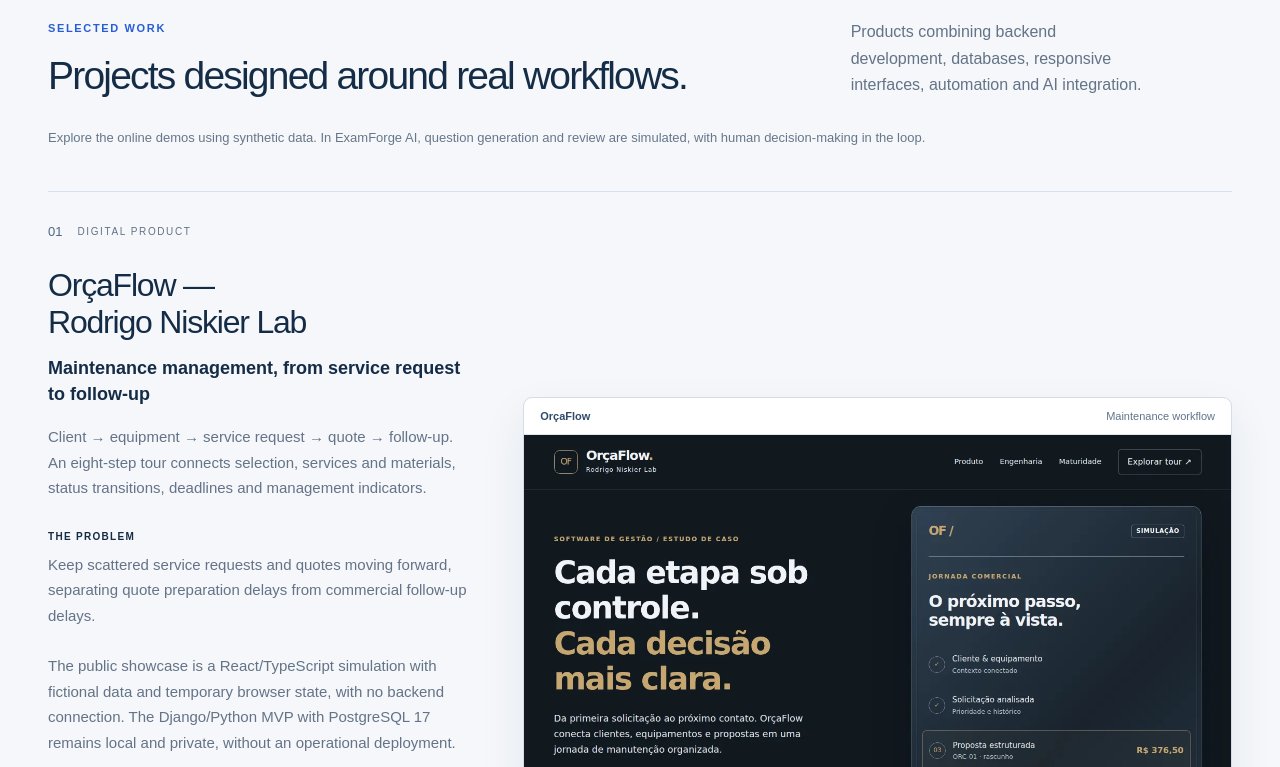
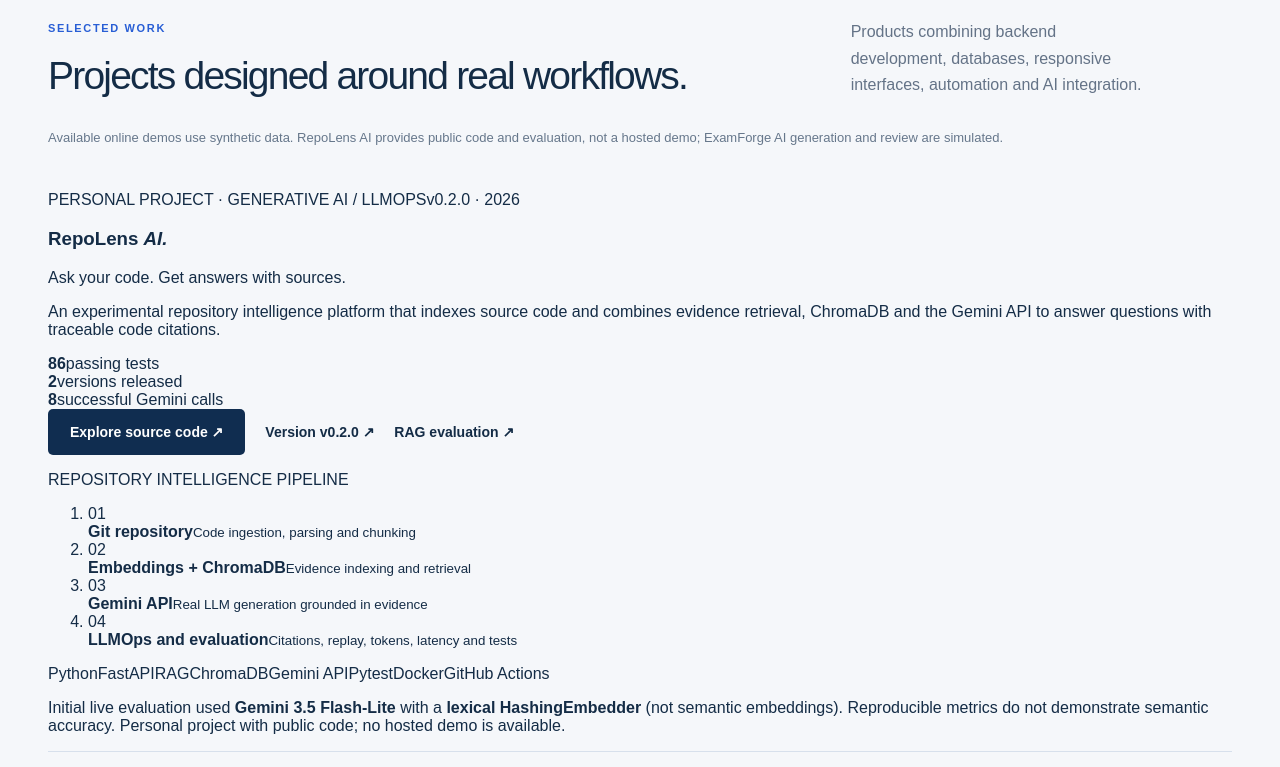
Before and after one commit to rodrigoniskier/dev-portfolio, a plain HTML site: page en.html in a window 1280 px wide. Shown: the part 1520-2287 px from the top of the page. Drawn offline with Linux system fonts and the light colour scheme.

Commit message:
feat(portfolio): feature RepoLens AI RAG project (en)

```diff
--- a/en.html
+++ b/en.html
@@ -4,8 +4,8 @@
   <meta charset="utf-8">
   <meta name="viewport" content="width=device-width,initial-scale=1">
   <title>Rodrigo Niskier | Python Developer · AI · EdTech · HealthTech</title>
-  <meta name="description" content="Python developer focused on web applications, applied AI, automation, EdTech and HealthTech. Portfolio featuring Django, Flask, JavaScript, React, PostgreSQL, APIs and document-generation projects.">
-  <meta name="keywords" content="Python, Django, Flask, JavaScript, React, TypeScript, PostgreSQL, APIs, AI, Generative AI, Automation, EdTech, HealthTech, GitHub, Vercel, OpenPyXL, Google Apps Script">
+  <meta name="description" content="Python, FastAPI and Generative AI portfolio featuring RAG, Gemini API, ChromaDB, LLMOps, Docker, CI/CD, and EdTech and HealthTech applications.">
+  <meta name="keywords" content="Python, FastAPI, Django, Flask, RAG, LLMOps, Gemini API, embeddings, ChromaDB, Pytest, Docker, GitHub Actions, JavaScript, React, TypeScript, PostgreSQL, APIs, Generative AI, Automation, EdTech, HealthTech">
   <meta name="author" content="Rodrigo Niskier">
   <meta property="og:title" content="Rodrigo Niskier | Python Developer and Digital Products">
   <meta property="og:description" content="Web applications, AI and automation for real-world education, health and workplace problems.">
@@ -39,7 +39,7 @@
     ],
     "knowsAbout":[
       "Python","Django","Flask","JavaScript","React","TypeScript","PostgreSQL",
-      "REST APIs","Generative AI","Automation","EdTech","HealthTech","OpenPyXL",
+      "REST APIs","Generative AI","RAG","LLMOps","ChromaDB","Gemini API","FastAPI","Docker","GitHub Actions","Automation","EdTech","HealthTech","OpenPyXL",
       "Google Apps Script","Git","GitHub","Vercel","PythonAnywhere","Railway"
     ]
   }
@@ -105,7 +105,37 @@
         </div>
         <p>Products combining backend development, databases, responsive interfaces, automation and AI integration.</p>
       </div>
-      <p class="preview-notice">Explore the online demos using synthetic data. In ExamForge AI, question generation and review are simulated, with human decision-making in the loop.</p>
+      <p class="preview-notice">Available online demos use synthetic data. RepoLens AI provides public code and evaluation, not a hosted demo; ExamForge AI generation and review are simulated.</p>
+      <section class="repolens-spotlight" id="repolens" aria-labelledby="repolens-title">
+        <div class="repolens-copy">
+          <div class="repolens-topline"><span>PERSONAL PROJECT · GENERATIVE AI / LLMOPS</span><span>v0.2.0 · 2026</span></div>
+          <h3 id="repolens-title">RepoLens <em>AI.</em></h3>
+          <p class="repolens-subtitle">Ask your code. Get answers with sources.</p>
+          <p>An experimental repository intelligence platform that indexes source code and combines evidence retrieval, ChromaDB and the Gemini API to answer questions with traceable code citations.</p>
+          <div class="repolens-numbers" aria-label="Project results">
+            <div><strong>86</strong><span>passing tests</span></div>
+            <div><strong>2</strong><span>versions released</span></div>
+            <div><strong>8</strong><span>successful Gemini calls</span></div>
+          </div>
+          <div class="case-actions">
+            <a class="primary" href="https://github.com/rodrigoniskier/repolens-ai" target="_blank" rel="noopener noreferrer">Explore source code ↗</a>
+            <a class="text-link" href="https://github.com/rodrigoniskier/repolens-ai/tree/v0.2.0" target="_blank" rel="noopener noreferrer">Version v0.2.0 ↗</a>
+            <a class="text-link" href="https://github.com/rodrigoniskier/repolens-ai/blob/v0.2.0/docs/reports/GEMINI_RAG_EVALUATION.md" target="_blank" rel="noopener noreferrer">RAG evaluation ↗</a>
+          </div>
+        </div>
+        <div class="repolens-technical">
+          <p class="repolens-diagram-title">REPOSITORY INTELLIGENCE PIPELINE</p>
+          <ol class="repolens-flow">
+            <li><span>01</span><div><strong>Git repository</strong><small>Code ingestion, parsing and chunking</small></div></li>
+            <li><span>02</span><div><strong>Embeddings + ChromaDB</strong><small>Evidence indexing and retrieval</small></div></li>
+            <li><span>03</span><div><strong>Gemini API</strong><small>Real LLM generation grounded in evidence</small></div></li>
+            <li><span>04</span><div><strong>LLMOps and evaluation</strong><small>Citations, replay, tokens, latency and tests</small></div></li>
+          </ol>
+          <div class="repolens-tags"><span>Python</span><span>FastAPI</span><span>RAG</span><span>ChromaDB</span><span>Gemini API</span><span>Pytest</span><span>Docker</span><span>GitHub Actions</span></div>
+          <p class="repolens-disclaimer">Initial live evaluation used <strong>Gemini 3.5 Flash-Lite</strong> with a <strong>lexical HashingEmbedder</strong> (not semantic embeddings). Reproducible metrics do not demonstrate semantic accuracy. Personal project with public code; no hosted demo is available.</p>
+        </div>
+      </section>
+
 
       <article class="case" id="orcaflow">
         <div class="case-number">01 <span>DIGITAL PRODUCT</span></div>
@@ -240,11 +270,11 @@
         <article class="profile-card">
           <h3>Technical skills</h3>
           <ul class="keyword-list">
-            <li><strong>Backend:</strong> Python, Django, Flask, REST APIs, PostgreSQL, SQLite</li>
+            <li><strong>Backend:</strong> Python, FastAPI, Django, Flask, REST APIs, PostgreSQL, SQLite</li>
             <li><strong>Frontend:</strong> HTML, CSS, JavaScript, React, TypeScript</li>
-            <li><strong>AI & automation:</strong> Generative AI, LLM workflows, Human-in-the-loop, Google Apps Script, Power Automate</li>
+            <li><strong>AI & automation:</strong> Generative AI, RAG, LLMOps, Gemini API, embeddings, ChromaDB, LLM evaluation, Human-in-the-loop, Google Apps Script, Power Automate</li>
             <li><strong>Data & documents:</strong> OpenPyXL, PDF/DOCX generation, CSV, dashboards</li>
-            <li><strong>DevOps / Cloud:</strong> Git, GitHub, CI/CD, Vercel, PythonAnywhere, Railway</li>
+            <li><strong>DevOps / Cloud:</strong> Git, GitHub, GitHub Actions, Docker, CI/CD, GitHub Codespaces, Vercel, PythonAnywhere, Railway</li>
             <li><strong>Domains:</strong> EdTech, HealthTech, assessment systems, internal tools, academic workflows</li>
           </ul>
         </article>
```
